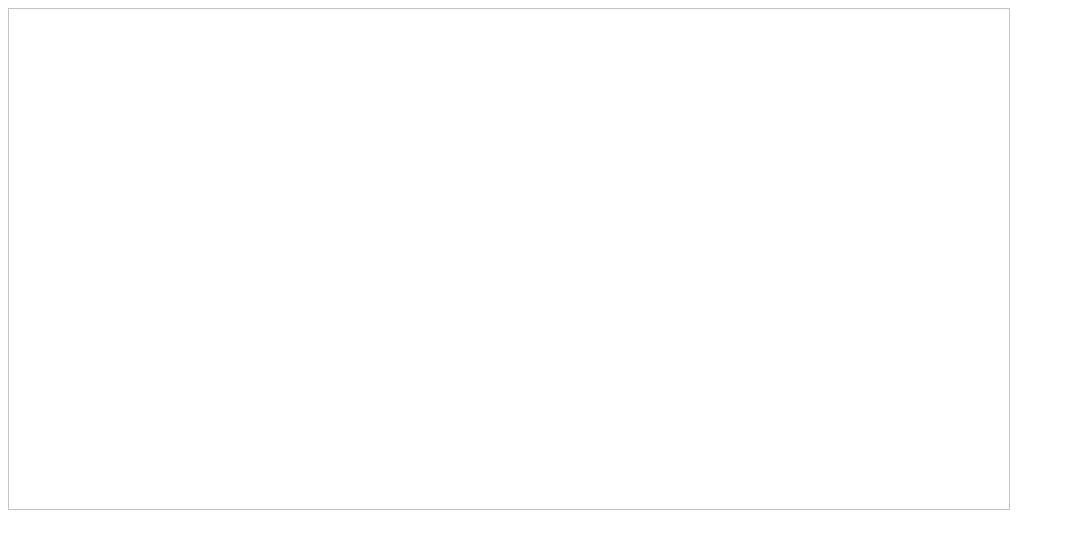
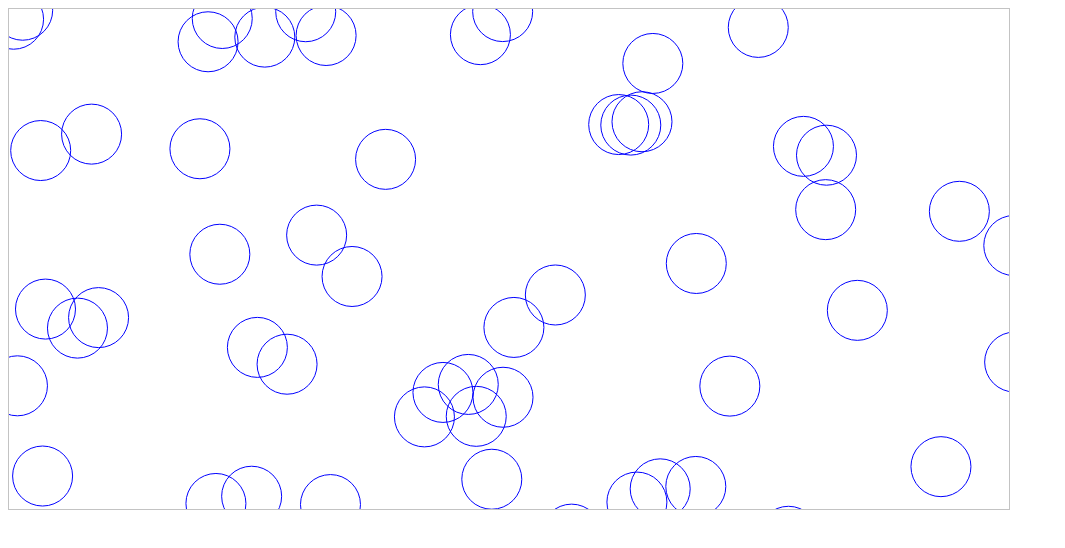
Before and after one commit to JieanYang/canvas, a plain HTML site: page canvas.html in a window 1280 px wide. Shown: the whole page, without its empty margins (0-1065 px from the left). Drawn offline with Linux system fonts and the light colour scheme.

Commit message:
100 circle

```diff
--- a/canvas.html
+++ b/canvas.html
@@ -59,7 +59,21 @@ function Circle(x, y, dx, dy, radius) {
 
 }
 
-var circle = new Circle(200, 200, 3, 3, 30);
+
+
+var circleArray = [];
+for(var i = 0; i < 100; i++) {
+	var x = Math.random() * innerWidth;
+	var y = Math.random() * innerHeight;
+	var dx = (Math.random() - 0.5) * 8;
+	var dy = (Math.random() - 0.5) * 8;
+	var radius = 30;
+
+	var circle = new Circle(x, y, dx, dy, radius);
+	circleArray.push(circle);
+
+}
+
 
 
 function animate() {
@@ -68,10 +82,19 @@ function animate() {
 	c.clearRect(0, 0, innerWidth, innerHeight);
 
 
-	circle.draw();
+	for(var i=0;i<circleArray.length; i++) {
 
 
-	circle.update();
+		var circle = circleArray[i];
+
+		circle.draw();
+
+
+		circle.update();
+
+
+	}
+
 
 
 
```
